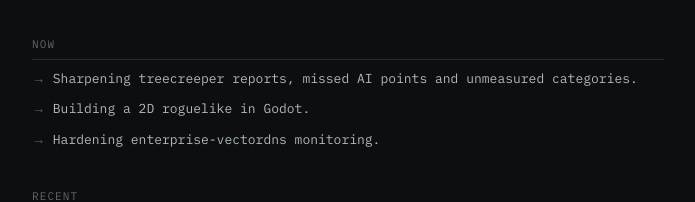
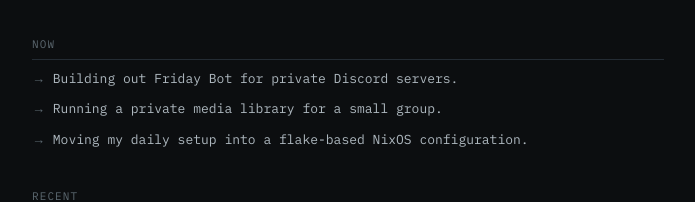
Before and after one commit to ryvrook/ryv-site, a Next.js app: page / in a window 1280 px wide. Shown: the part 302-504 px from the top of the page, without its empty margins (292-987 px from the left). Built offline with nearby package versions, Linux system fonts and the light colour scheme.

Commit message:
Update now section

```diff
--- a/data/site.ts
+++ b/data/site.ts
@@ -24,9 +24,9 @@
   avatar: 'https://avatars.githubusercontent.com/u/29802327?v=4' as string | null,
   bio: 'I build software mostly to find out how things work, which means I end up rebuilding a lot of things other people consider solved.',
   now: [
-    'Sharpening treecreeper reports, missed AI points and unmeasured categories.',
-    'Building a 2D roguelike in Godot.',
-    'Hardening enterprise-vectordns monitoring.',
+    'Building out Friday Bot for private Discord servers.',
+    'Running a private media library for a small group.',
+    'Moving my daily setup into a flake-based NixOS configuration.',
   ],
   recent: [
     {
```
